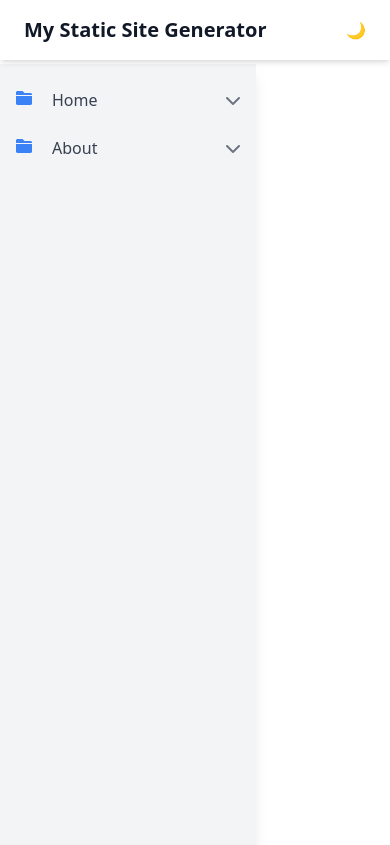
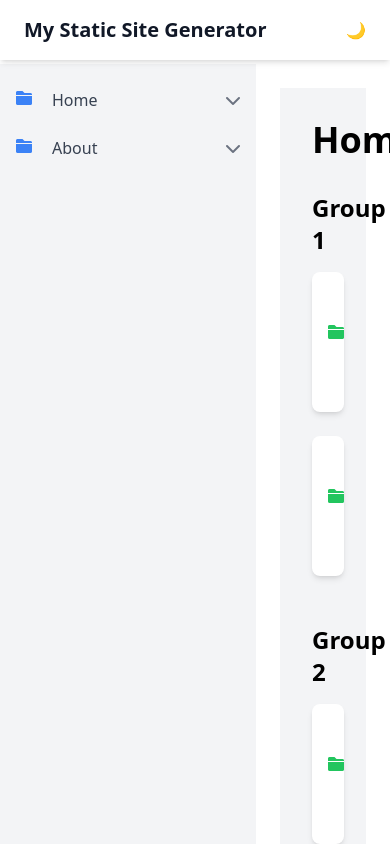
Before and after one commit to aaronlamz/navpress, a Vue app: page / in a window 390 px wide. Shown: the top 845 px of the page. Built offline with nearby package versions, Linux system fonts and the light colour scheme.

Commit message:
style: fix scroll

```diff
--- a/config/index.js
+++ b/config/index.js
@@ -3,7 +3,7 @@ export default {
   title: 'My Static Site Generator',
   description: 'A simple static site generator with configurable navigation',
   nav: [
-    { text: 'Home', link: '/home' },
+    { text: 'Home', link: '/' },
     { text: 'About', link: '/about' },
   ],
   sidebar: [
--- a/src/App.vue
+++ b/src/App.vue
@@ -1,9 +1,9 @@
 <template>
-  <div id="app" class="dark:bg-gray-900 min-h-screen">
+  <div id="app" class="dark:bg-gray-900 min-h-screen flex flex-col">
     <Navbar :nav="config.nav" />
-    <div class="flex flex-col md:flex-row pt-16"> <!-- 使用 pt-16 而非 mt-16 -->
-      <Sidebar :sidebar="config.sidebar" />
-      <div class="content-container flex-1 p-6 dark:bg-gray-900">
+    <div class="main-container flex flex-1 overflow-hidden">
+      <Sidebar :sidebar="config.sidebar" class="sidebar-container bg-gray-100 dark:bg-gray-800" />
+      <div class="content-container flex-1 overflow-y-auto p-6 dark:bg-gray-900">
         <router-view />
       </div>
     </div>
@@ -29,11 +29,37 @@ export default {
 </script>
 
 <style>
+#app {
+  display: flex;
+  flex-direction: column;
+  height: 100vh; /* 保持应用高度为视口高度 */
+}
+
+.navbar {
+  position: fixed;
+  top: 0;
+  width: 100%;
+  z-index: 10;
+}
+
+.main-container {
+  margin-top: 4rem; /* 设置与导航栏相同的高度，确保内容不被遮挡 */
+  height: calc(100vh - 4rem); /* 确保内容区域的总高度为视口高度减去导航栏的高度 */
+  display: flex;
+}
+
+.sidebar-container {
+  width: 250px;
+  overflow-y: auto; /* 确保侧边栏可以滚动 */
+}
+
 .content-container {
   flex: 1;
+  overflow-y: auto; /* 使内容区域可滚动 */
   padding: 20px;
   background-color: white;
 }
+
 .dark .content-container {
   background-color: #1a202c;
 }
```
